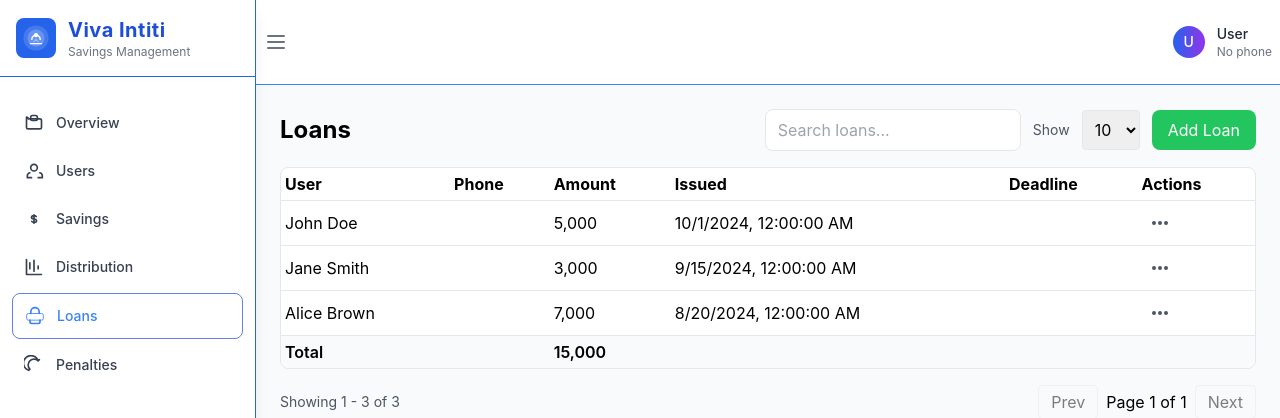
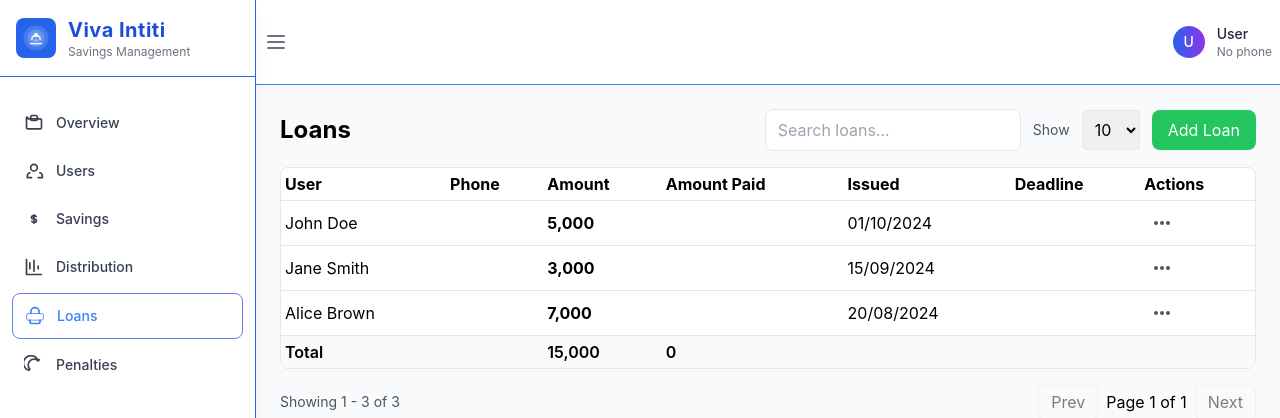
Before and after one commit to mabab2000/viva-save-web, a React (Vite) app: page /dashboard/loans in a window 1280 px wide. Shown: the top 418 px of the page. Built offline with nearby package versions, Linux system fonts and the light colour scheme; no server answers.

Commit message:
update loan page

```diff
--- a/src/components/Loans.jsx
+++ b/src/components/Loans.jsx
@@ -48,6 +48,7 @@ const Loans = () => {
   const pageCount = Math.max(1, Math.ceil(filteredLoans.length / rowsPerPage));
 
   const loansTotal = useMemo(() => filteredLoans.reduce((s, l) => s + (Number(l.amount || 0)), 0), [filteredLoans]);
+  const loansTotalPaid = useMemo(() => filteredLoans.reduce((s, l) => s + (Number(l.total_amount_paid || 0)), 0), [filteredLoans]);
 
   const openAddModal = () => { setEditId(null); setFormData({ borrower: '', amount: '', status: 'Pending', date: '' }); setIsModalOpen(true); };
   const openEditModal = (id) => { const l = loans.find(x => x.id === id); setEditId(id); setFormData({ borrower: l.borrower, amount: l.amount, status: l.status, date: l.date }); setIsModalOpen(true); setOpenDropdownId(null); };
@@ -107,6 +108,7 @@ const Loans = () => {
           username: x.username,
           phone_number: x.phone_number,
           amount: x.amount,
+          total_amount_paid: x.total_amount_paid,
           issued_date: x.issued_date,
           deadline: x.deadline,
           created_at: x.created_at,
@@ -158,6 +160,7 @@ const Loans = () => {
                   <th className="py-3 px-4 text-left border-b">User</th>
                   <th className="py-3 px-4 text-left border-b">Phone</th>
                   <th className="py-3 px-4 text-left border-b">Amount</th>
+                  <th className="py-3 px-4 text-left border-b">Amount Paid</th>
                   <th className="py-3 px-4 text-left border-b">Issued</th>
                   <th className="py-3 px-4 text-left border-b">Deadline</th>
                   <th className="py-3 px-4 text-left border-b">Actions</th>
@@ -168,9 +171,10 @@ const Loans = () => {
                   <tr key={l.id} className="hover:bg-gray-50">
                     <td className="py-3 px-4 border-b">{l.username}</td>
                     <td className="py-3 px-4 border-b">{l.phone_number}</td>
-                    <td className="py-3 px-4 border-b">{formatNumber(l.amount)}</td>
-                    <td className="py-3 px-4 border-b">{l.issued_date ? new Date(l.issued_date).toLocaleString() : ''}</td>
-                    <td className="py-3 px-4 border-b">{l.deadline ? new Date(l.deadline).toLocaleString() : ''}</td>
+                    <td className="py-3 px-4 border-b font-bold">{formatNumber(l.amount)}</td>
+                    <td className="py-3 px-4 border-b font-semibold text-green-600">{formatNumber(l.total_amount_paid)}</td>
+                    <td className="py-3 px-4 border-b">{l.issued_date ? new Date(l.issued_date).toLocaleDateString('en-GB') : ''}</td>
+                    <td className="py-3 px-4 border-b">{l.deadline ? new Date(l.deadline).toLocaleDateString('en-GB') : ''}</td>
                     <td className="py-3 px-4 border-b relative" ref={openDropdownId === l.id ? dropdownRef : null}>
                       <button onClick={(e) => { e.stopPropagation(); setOpenDropdownId(openDropdownId === l.id ? null : l.id); }} className="p-2 rounded hover:bg-gray-100">
                         <svg className="w-5 h-5 text-gray-600" fill="currentColor" viewBox="0 0 20 20"><path d="M6 10a2 2 0 11-4 0 2 2 0 014 0zM12 10a2 2 0 11-4 0 2 2 0 014 0zM18 10a2 2 0 11-4 0 2 2 0 014 0z" /></svg>
@@ -187,13 +191,14 @@ const Loans = () => {
                     </td>
                   </tr>
                 ))}
-                {paginatedLoans.length === 0 && (<tr><td colSpan={6} className="py-6 text-center text-gray-500">No loans found</td></tr>)}
+                {paginatedLoans.length === 0 && (<tr><td colSpan={7} className="py-6 text-center text-gray-500">No loans found</td></tr>)}
 
                 {filteredLoans.length > 0 && (
                   <tr className="bg-gray-50 font-semibold">
                     <td className="py-3 px-4 border-t">Total</td>
                     <td className="py-3 px-4 border-t">&nbsp;</td>
                     <td className="py-3 px-4 border-t">{formatNumber(loansTotal)}</td>
+                    <td className="py-3 px-4 border-t">{formatNumber(loansTotalPaid)}</td>
                     <td className="py-3 px-4 border-t">&nbsp;</td>
                     <td className="py-3 px-4 border-t">&nbsp;</td>
                     <td className="py-3 px-4 border-t">&nbsp;</td>
```
